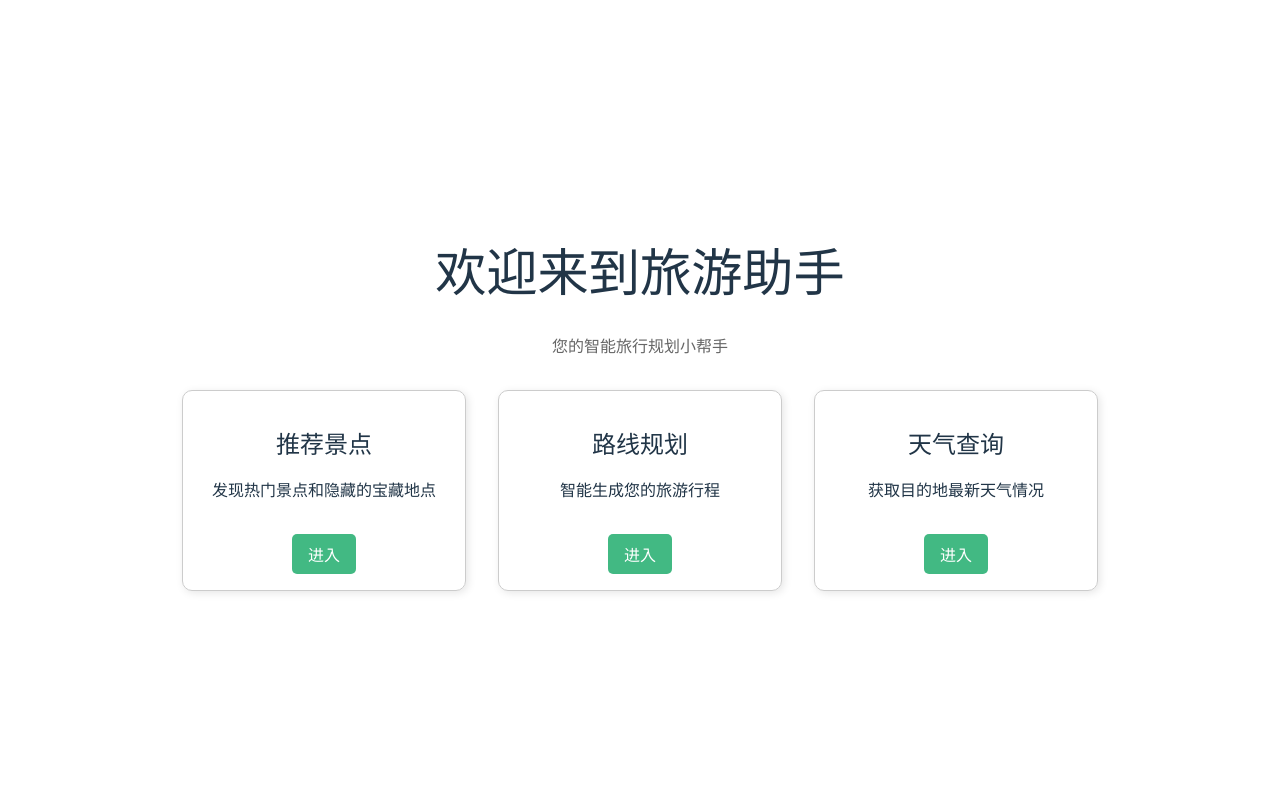
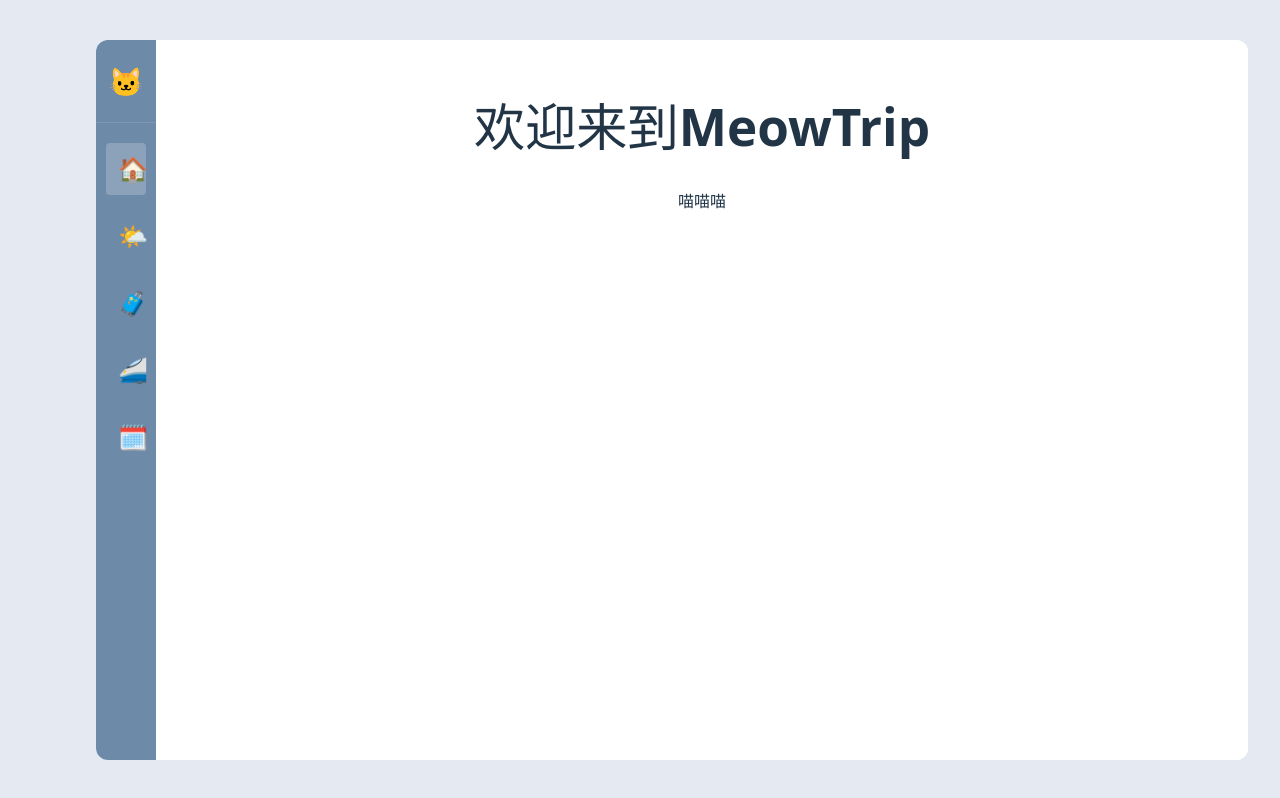
Before and after one commit to anovery/Travel-Assistant, a Vue app in the folder frontend/: page / in a window 1280 px wide. Built offline with nearby package versions, Linux system fonts and the light colour scheme.

Commit message:
更新前端代码：新增行李、计划、天气组件

```diff
--- a/frontend/package.json
+++ b/frontend/package.json
@@ -10,7 +10,8 @@
   },
   "dependencies": {
     "axios": "^1.9.0",
-    "vue": "^3.5.13"
+    "vue": "^3.5.13",
+    "vue-router": "^4.5.1"
   },
   "devDependencies": {
     "@vitejs/plugin-vue": "^5.2.3",
--- a/frontend/src/App.vue
+++ b/frontend/src/App.vue
@@ -1,13 +1,72 @@
 <template>
-  <div id="app">
-    <Home />
+  <div class="app-wrapper">
+    <div class="central-container">
+      <div class="app-container">
+        <Sidebar />
+        <div class="content">
+          <router-view />
+        </div>
+      </div>
+    </div>
   </div>
 </template>
 
 <script>
-import Home from './components/Home.vue'
+import Sidebar from './components/Sidebar.vue'
 
 export default {
-  components: { Home }
+  components: {
+    Sidebar
+  }
 }
 </script>
+
+<style>
+/* 全局重置 */
+body, html {
+  margin: 0;
+  padding: 0;
+  width: 100%;
+  height: 100%;
+  overflow: hidden;
+  background-color:rgb(228, 233, 242); /* 添加背景色作为衬托 */
+}
+
+/* 最外层包装 */
+.app-wrapper {
+  display: flex;
+  justify-content: center;
+  align-items: center;
+  width: 100vw;
+  height: 100vh;
+}
+
+/* 中央容器 */
+.central-container {
+  width: 90%;
+  height: 90%;  justify-content: center;
+  align-items: center;
+  min-width: 1024px; /* 最小宽度保证内容不挤压 */
+  max-width: 1600px; /* 最大宽度避免在大屏幕上过宽 */
+  box-shadow: 0 4px 20px rgba(255, 255, 255, 0.03);
+  border-radius: 12px;
+  overflow: hidden;
+  background-color: white;
+}
+
+/* 应用主容器 */
+.app-container {
+  display: flex;
+  width: 100%;
+  height: 100%;
+}
+
+
+/* 内容区 */
+.content {
+  flex: 1;
+  padding: 24px;
+  background-color: rgb(255, 255, 255);
+  overflow-y: auto;
+}
+</style>
--- a/frontend/src/components/Home.vue
+++ b/frontend/src/components/Home.vue
@@ -1,80 +1,6 @@
 <template>
-  <div class="home-container">
-    <h1>欢迎来到旅游助手</h1>
-    <p class="subtitle">您的智能旅行规划小帮手</p>
-
-    <div class="features">
-      <div class="card" v-for="(feature, index) in features" :key="index">
-        <h2>{{ feature.title }}</h2>
-        <p>{{ feature.desc }}</p>
-        <button @click="goTo(feature.route)">进入</button>
-      </div>
-    </div>
+  <div>
+    <h1>欢迎来到MeowTrip</h1>
+    <p>喵喵喵</p>
   </div>
 </template>
-
-<script>
-export default {
-  name: 'Home',
-  data() {
-    return {
-      features: [
-        { title: '推荐景点', desc: '发现热门景点和隐藏的宝藏地点', route: '/recommend' },
-        { title: '路线规划', desc: '智能生成您的旅游行程', route: '/planner' },
-        { title: '天气查询', desc: '获取目的地最新天气情况', route: '/weather' }
-      ]
-    }
-  },
-  methods: {
-    goTo(route) {
-      // 如果你使用 vue-router，可在此跳转
-      this.$router.push(route)
-    }
-  }
-}
-</script>
-
-<style scoped>
-.home-container {
-  padding: 2rem;
-  text-align: center;
-}
-
-.subtitle {
-  color: #666;
-  margin-bottom: 2rem;
-}
-
-.features {
-  display: flex;
-  justify-content: center;
-  gap: 2rem;
-  flex-wrap: wrap;
-}
-
-.card {
-  border: 1px solid #ccc;
-  border-radius: 10px;
-  width: 250px;
-  padding: 1rem;
-  box-shadow: 2px 2px 8px rgba(0,0,0,0.1);
-}
-
-.card h2 {
-  margin-bottom: 0.5rem;
-}
-
-.card button {
-  margin-top: 1rem;
-  padding: 0.5rem 1rem;
-  background-color: #42b983;
-  border: none;
-  color: white;
-  cursor: pointer;
-  border-radius: 5px;
-}
-
-.card button:hover {
-  background-color: #369f6e;
-}
-</style>
--- /dev/null
+++ b/frontend/src/components/Luggage.vue
@@ -0,0 +1,6 @@
+<template>
+  <div>
+    <h1>行李准备</h1>
+    <p>收拾好包裹就出发吧~</p>
+  </div>
+</template>
--- /dev/null
+++ b/frontend/src/components/Plan.vue
@@ -0,0 +1,6 @@
+<template>
+  <div>
+    <h1>行程规划</h1>
+    <p>这里可以添加计划行程的功能。</p>
+  </div>
+</template>
--- /dev/null
+++ b/frontend/src/components/Sidebar.vue
@@ -0,0 +1,124 @@
+<template>
+  <div class="sidebar">
+    <div class="logo">
+      <span class="icon-logo">🐱</span>
+    </div>
+    <ul>
+      <li>
+        <router-link to="/">
+          <span class="icon">🏠</span>
+          <span class="tooltip">首页</span>
+        </router-link>
+      </li>
+      <li>
+        <router-link to="/weather">
+          <span class="icon">🌤️</span>
+          <span class="tooltip">天气查询</span>
+        </router-link>
+      </li>
+      <li>
+        <router-link to="/luggage">
+          <span class="icon">🧳</span>
+          <span class="tooltip">行李准备</span>
+        </router-link>
+      </li>
+      <li>
+        <router-link to="/transport">
+          <span class="icon">🚄</span>
+          <span class="tooltip">交通查询</span>
+        </router-link>
+      </li>
+      <li>
+        <router-link to="/plan">
+          <span class="icon">🗓️</span>
+          <span class="tooltip">行程规划</span>
+        </router-link>
+      </li>
+      <!-- 可继续添加其他菜单项 -->
+    </ul>
+  </div>
+</template>
+
+<style scoped>
+.sidebar {
+  width: 60px;
+  min-width: 60px;
+  height: 100vh;
+  background: rgb(110, 138, 169);
+  color: white;
+  padding: 20px 0;
+  transition: width 0.3s ease;
+  overflow: hidden;
+  position: relative;
+}
+
+.sidebar:hover {
+  width: 180px; /* 悬停时展开显示文字 */
+}
+
+.logo {
+  text-align: center;
+  padding: 0 10px 20px;
+  border-bottom: 1px solid rgba(255,255,255,0.1);
+  margin-bottom: 20px;
+}
+
+.icon-logo {
+  font-size: 28px;
+}
+
+ul {
+  list-style: none;
+  padding: 0 10px;
+}
+
+li {
+  margin: 15px 0;
+  white-space: nowrap;
+}
+
+a {
+  color: white;
+  text-decoration: none;
+  display: flex;
+  align-items: center;
+  padding: 8px 12px;
+  border-radius: 4px;
+  transition: background 0.3s;
+}
+
+a:hover {
+  background: rgba(255,255,255,0.1);
+}
+
+.icon {
+  font-size: 24px;
+  margin-right: 15px;
+  min-width: 24px;
+}
+
+.tooltip {
+  opacity: 0;
+  transition: opacity 0.3s;
+}
+
+.sidebar:hover .tooltip {
+  opacity: 1;
+}
+
+a.router-link-active {
+  background: rgba(255,255,255,0.2);
+  font-weight: bold;
+}
+
+/* 响应式调整 */
+@media (max-width: 768px) {
+  .sidebar {
+    width: 50px;
+    min-width: 50px;
+  }
+  .icon {
+    font-size: 20px;
+  }
+}
+</style>
--- /dev/null
+++ b/frontend/src/components/Transport.vue
@@ -0,0 +1,6 @@
+<template>
+  <div>
+    <h1>交通查询</h1>
+    <p>车还是马？</p>
+  </div>
+</template>
--- /dev/null
+++ b/frontend/src/components/Weather.vue
@@ -0,0 +1,6 @@
+<template>
+  <div>
+    <h1>天气查询</h1>
+    <p>看看明天是不是好天气吧！</p>
+  </div>
+</template>
--- a/frontend/src/main.js
+++ b/frontend/src/main.js
@@ -1,5 +1,6 @@
 import { createApp } from 'vue'
+import App from './App.vue'
+import router from './router'
 import './style.css'
-import App from './App.vue'
 
-createApp(App).mount('#app')
+createApp(App).use(router).mount('#app')
```
Also changed, not shown: frontend/src/router.js (added, +21 -0 lines), 1 other file (tests, documents, lock files or other folders).
